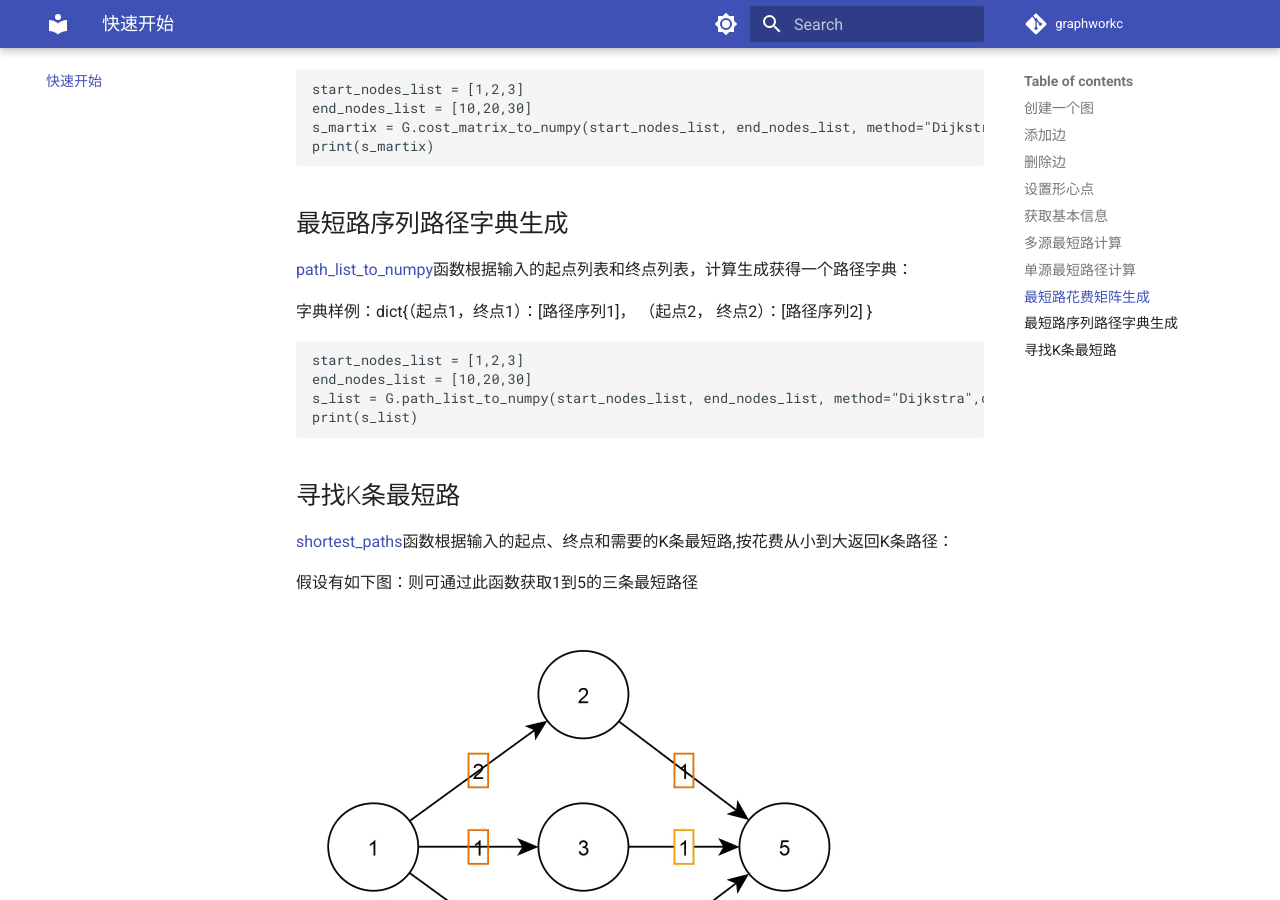
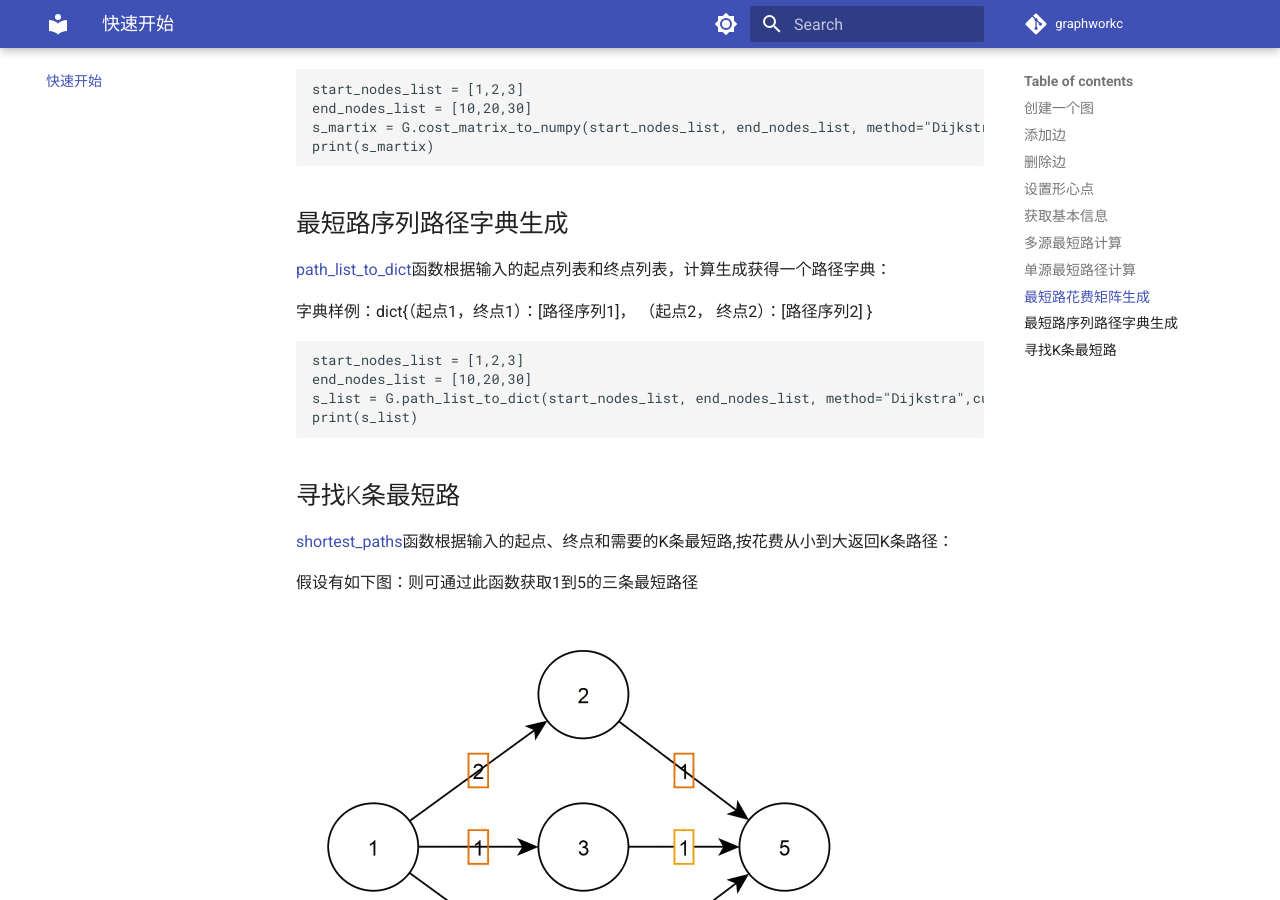
Before and after one commit to ZheChengData/graphworkc, an MkDocs documentation site: the page built from docs/快速开始.md, in a window 1280 px wide and 900 px high, scrolled down 3640 px. Built offline with MkDocs 1.6.1 and Material for MkDocs 9.7.7, drawn with Linux system fonts in a browser that asks for light colours; comment, search, counter and statistics services are not loaded.

Commit message:
update 2025/03/13
更新版本 v1.1.9

````diff
--- a/docs/快速开始.md
+++ b/docs/快速开始.md
@@ -20,7 +20,7 @@
 [single_source_path]: Fun&API/GraphAlgorithms.md#single_source_path
 [single_source_all]: Fun&API/GraphAlgorithms.md#single_source_all
 [cost_matrix_to_numpy]: Fun&API/GraphAlgorithms.md#cost_matrix_to_numpy
-[path_list_to_numpy]: Fun&API/GraphAlgorithms.md#path_list_to_numpy
+[path_list_to_dict]: Fun&API/GraphAlgorithms.md#path_list_to_dict
 [ shortest_paths]: Fun&API/GraphAlgorithms.md#shortest_paths
 
 ## 创建一个图
@@ -209,7 +209,7 @@ print(s_martix)
 
 ## 最短路序列路径字典生成
 
-[path_list_to_numpy]函数根据输入的起点列表和终点列表，计算生成获得一个路径字典：<br>
+[path_list_to_dict]函数根据输入的起点列表和终点列表，计算生成获得一个路径字典：<br>
 
 字典样例：dict{（起点1，终点1）：[路径序列1]， （起点2， 终点2）：[路径序列2] }
 
@@ -217,7 +217,7 @@ print(s_martix)
 ```python
 start_nodes_list = [1,2,3]
 end_nodes_list = [10,20,30]
-s_list = G.path_list_to_numpy(start_nodes_list, end_nodes_list, method="Dijkstra",cut_off=30, weight_name="weight", num_thread=10)
+s_list = G.path_list_to_dict(start_nodes_list, end_nodes_list, method="Dijkstra",cut_off=30, weight_name="weight", num_thread=10)
 print(s_list)
 ```
 
````
Also changed, not shown: docs/Fun&API/GraphAlgorithms.md (+2 -2 lines), docs/版本迭代.md (+12 -0 lines), 2 other files.
